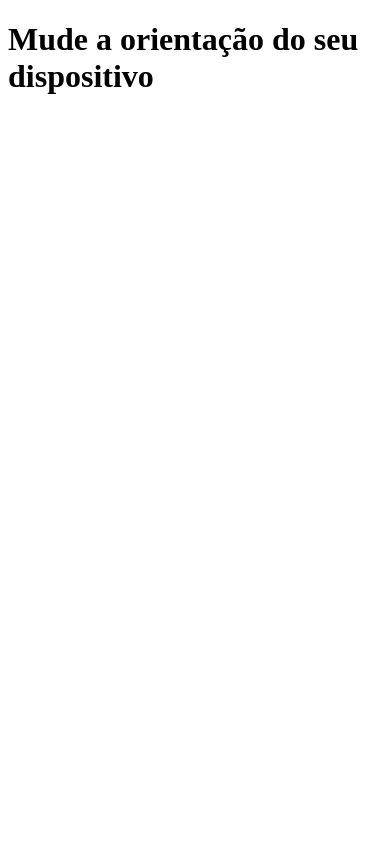
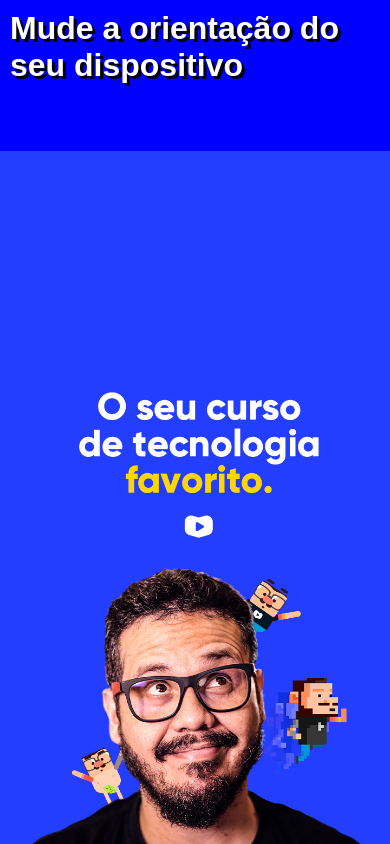
Before and after one commit to felipeFalbuquerque/CSS-HTML, a plain HTML site: page HTML-MODULO 4/ex026/mq002/index.html in a window 390 px wide. Drawn offline with Linux system fonts and the light colour scheme.

Commit message:
EX002 Media Query

```diff
--- a/HTML-MODULO 4/ex026/mq002/estilos/paisagem.css
+++ b/HTML-MODULO 4/ex026/mq002/estilos/paisagem.css
@@ -1,3 +1,8 @@
 @charset "UTF-8";
 
 /*Aparelho Deitado (landscape)*/
+
+body{
+    background-image: url(../imagens/cev-landscape.jpg);
+    background-position: left bottom;
+}
--- a/HTML-MODULO 4/ex026/mq002/estilos/retrato.css
+++ b/HTML-MODULO 4/ex026/mq002/estilos/retrato.css
@@ -1,3 +1,8 @@
 @charset "UTF-8";
 
 /*Aparelho em pé (portrait)*/
+
+body{
+    background-image: url(../imagens/cev-portrait.jpg);
+    background-position: center bottom;
+}
--- a/HTML-MODULO 4/ex026/mq002/estilos/style.css
+++ b/HTML-MODULO 4/ex026/mq002/estilos/style.css
@@ -1,3 +1,21 @@
 @charset "UTF-8";
 
 /*Configurações Gerais*/
+
+*{
+    margin:0px;
+    padding:0px;
+    font-family: Arial, Helvetica, sans-serif;
+}
+html, body{
+    width: 100vw;
+    height: 100vh;
+    background-color: blue;
+    background-size: contain;
+    background-repeat: no-repeat;
+}
+h1{
+    color: white;
+    text-shadow: 3px 3px 0px black;
+    padding: 10px;
+}
```
